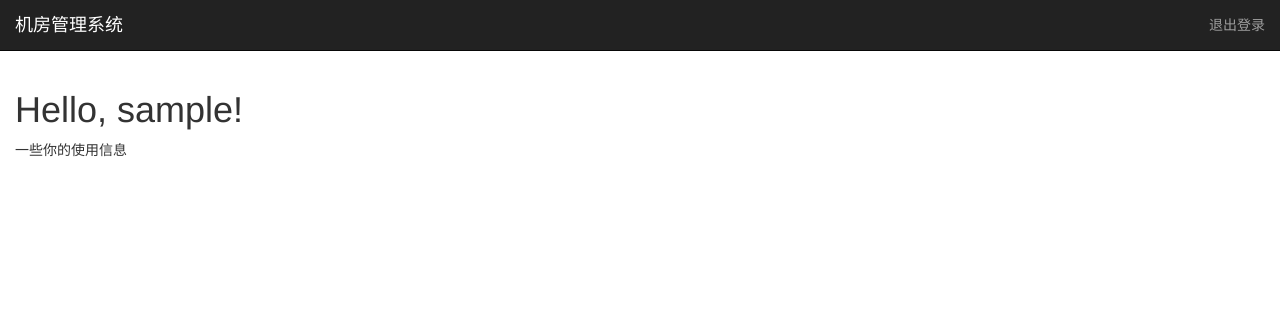
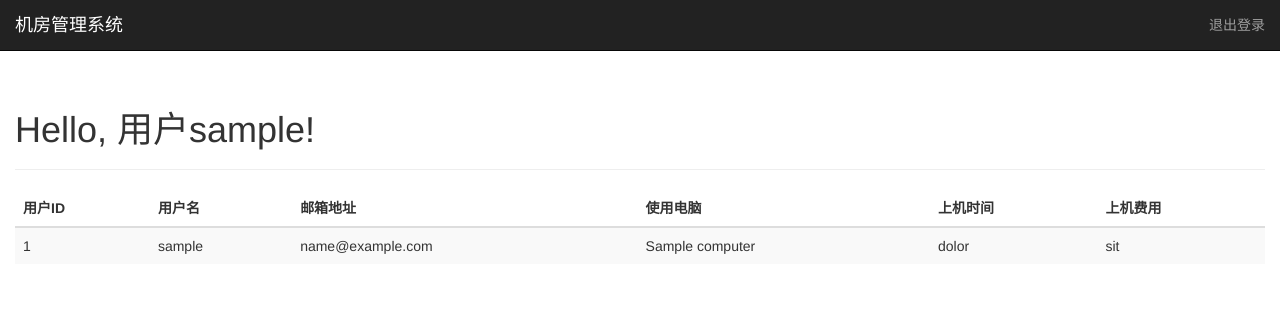
Before and after one commit to mapan1984/crms, a Flask app: page /user/user in a window 1280 px wide. Shown: the top 311 px of the page. Run offline with Flask 2, Linux system fonts and the light colour scheme; a user stored in the database is signed in; tables that the repository leaves empty hold one stand-in row (values such as "Sample post"); some libraries are stand-ins or nearby versions.

Commit message:
完成用户页面展示

```diff
--- a/app/__init__.py
+++ b/app/__init__.py
@@ -26,8 +26,8 @@ def create_app(config_name): # 程序的配置名
     from .main import main as main_blueprint
     app.register_blueprint(main_blueprint)  # 注册蓝本
 
-    from .auth import auth as auth_blueprint
-    app.register_blueprint(auth_blueprint, url_prefix='/auth')  # prefix会使注册为/login
+    from .user import user as user_blueprint
+    app.register_blueprint(user_blueprint, url_prefix='/user')  # prefix会使注册为/login
                                                                 # 的路由变为/auth/login
     from .manage import manage as manage_blueprint
     app.register_blueprint(manage_blueprint, url_prefix='/manage')
--- a/app/main/views.py
+++ b/app/main/views.py
@@ -21,10 +21,11 @@ def index():
         if user is not None and user.verify_password(form.password.data):
             if user.is_admin:
                 login_user(user, form.remember_me.data)
-                return redirect(request.args.get('next') or url_for('main.manage_all_computers'))
+                return redirect(request.args.get('next') or url_for('manage.all_computers'))
             elif not user.is_admin:
                 login_user(user, form.remember_me.data)
-                return redirect(request.args.get('next') or url_for('main.user_user'))
+                session['current_user_id']=user.id
+                return redirect(request.args.get('next') or url_for('user.information'))
         flash('无效密码')
     return render_template('index.html', form=form)
 
@@ -39,11 +40,3 @@ def register():
         flash('你现在可以登录')
         return redirect(url_for('main.index'))
     return render_template('/register.html', form=form)
-
-@main.route('/manage/all_computers', methods=['get', 'post'])
-def manage_all_computers():
-    return render_template('manage/all_computers.html', computer_list=Computer.query.all())
-
-@main.route('/user/user', methods=['get', 'post'])
-def user_user():
-    return render_template('user/user.html')
--- a/app/manage/views.py
+++ b/app/manage/views.py
@@ -6,6 +6,10 @@ from ..models import User, Computer
 from .forms import AddForm, DelForm
 
 # prefix 为注册路由自动加前缀/manage
+@manage.route('/all_computers')
+def all_computers():
+    return render_template('manage/all_computers.html', computer_list=Computer.query.all())
+
 @manage.route('/busy_computers')
 @login_required  # flask-login提供的修饰器，保护路由只能由登陆用户访问
 def busy_computers():
@@ -54,5 +58,5 @@ def del_computers():
 @login_required  # flask-login提供的修饰器，保护路由只能由登陆用户访问
 def logout():
     logout_user()
-    flash('你现在已经退出')
+    flash('管理员mapan现在已经退出')
     return redirect(url_for('main.index'))
--- a/app/templates/_layouts/manage_default.html
+++ b/app/templates/_layouts/manage_default.html
@@ -15,7 +15,7 @@
         <span class="icon-bar"></span>
         <span class="icon-bar"></span>
       </button>
-      <a class="navbar-brand" href="{{ url_for('main.manage_all_computers') }}">机房管理系统</a>
+      <a class="navbar-brand" href="{{ url_for('manage.all_computers') }}">机房管理系统</a>
     </div>
     <div class="navbar-collapse collapse" id="navbar">
       <ul class="nav navbar-nav navbar-right">
@@ -34,7 +34,7 @@
   <div class="row">
     <div class="col-sm-3 col-md-2 sidebar">
       <ul class="nav nav-sidebar">
-        <li ><a href="{{ url_for('main.manage_all_computers') }}">全局视图<span class="sr-only">(current)</span></a></li>
+        <li ><a href="{{ url_for('manage.all_computers') }}">全局视图<span class="sr-only">(current)</span></a></li>
         <li><a href="{{ url_for('manage.busy_computers') }}">已使用机器</a></li>
         <li><a href="{{ url_for('manage.free_computers') }}">空闲机器</a></li>
         <li><a href="{{ url_for('manage.add_computers') }}">添加机器</a></li>
--- a/app/templates/_layouts/user_default.html
+++ b/app/templates/_layouts/user_default.html
@@ -11,11 +11,11 @@
         <span class="icon-bar"></span>
         <span class="icon-bar"></span>
       </button>
-      <a class="navbar-brand" href="{{ url_for('main.user_user') }}">机房管理系统</a>
+      <a class="navbar-brand" href="{{ url_for('user.information') }}">机房管理系统</a>
     </div>
     <div class="navbar-collapse collapse" id="navbar">
       <ul class="nav navbar-nav navbar-right">
-        <li><a href="{{ url_for('manage.logout') }}">退出登录</a></li>
+        <li><a href="{{ url_for('user.logout') }}">退出登录</a></li>
       </ul>
     </div>
   </div>
--- a/app/templates/manage/all_computers.html
+++ b/app/templates/manage/all_computers.html
@@ -2,8 +2,8 @@
 
 {% block manage_content %}
 <div class="page-header">
-  <!-- current_user 由Flask-Login定义，在视图函数和模板中自动可用-->
-  <h1>Hello, 管理员{% if current_user.is_authenticated %}{{ current_user.username }}{% else %}Stranger{% endif %}!</h1>
+  <!-- current_user 由flask-login定义，在视图函数和模板中自动可用-->
+  <h1>hello, 管理员{% if current_user.is_authenticated %}{{ current_user.username }}{% else %}stranger{% endif %}!</h1>
 </div>
 <h2 class="sub-header">所有电脑</h2>
 <div class="table-responsive">
--- /dev/null
+++ b/app/templates/user/information.html
@@ -0,0 +1,32 @@
+{% extends "_layouts/user_default.html" %}
+
+{% block user_content %}
+<div class="page-header">
+  <!-- current_user 由flask-login定义，在视图函数和模板中自动可用-->
+  <h1>Hello, 用户{% if current_user.is_authenticated %}{{ current_user.username }}{% else %}Stranger{% endif %}!</h1>
+</div>
+<div class="table-responsive">
+  <table class="table table-striped">
+    <thead>
+      <tr>
+        <th>用户ID</th>
+        <th>用户名</th>
+        <th>邮箱地址</th>
+        <th>使用电脑</th>
+        <th>上机时间</th>
+        <th>上机费用</th>
+      </tr>
+    </thead>
+    <tbody>
+      <tr>
+        <td>{{ user.id }}</td>
+        <td>{{ user.username }}</td>
+        <td>{{ user.email }}</td>
+        <td>{{ user_computer.name }}</td>
+        <td>dolor</td>
+        <td>sit</td>
+      </tr>
+    </tbody>
+  </table>
+</div>
+{% endblock %}
--- a/app/templates/user/user.html
+++ /dev/null
@@ -1,6 +0,0 @@
-{% extends "_layouts/user_default.html" %}
-
-{% block user_content %}
-  <h1>Hello, {% if current_user.is_authenticated %}{{ current_user.username }}{% else %}Stranger{% endif %}!</h1>
-  <p>一些你的使用信息</p>
-{% endblock %}
--- a/app/auth/__init__.py
+++ b/app/user/__init__.py
@@ -1,5 +1,5 @@
 from flask import Blueprint
 
-auth = Blueprint('auth', __name__)
+user = Blueprint('user', __name__)
 
 from . import views
--- /dev/null
+++ b/app/user/views.py
@@ -0,0 +1,23 @@
+from flask import render_template, redirect, request, session, url_for, flash
+from flask.ext.login import login_user, logout_user, login_required
+from . import user
+from ..models import User
+
+
+# prefix 为注册路由自动加前缀/user
+@user.route('/user', methods=['get', 'post'])
+def information():
+    current_user = User.query.filter_by(id=session.get('current_user_id')).first()
+    current_user_computer = current_user.computers.first()
+    return render_template('user/information.html',
+                           user=current_user,
+                           user_computer=current_user_computer)
+
+@user.route('/logout')
+@login_required  # flask-login提供的修饰器，保护路由只能由登陆用户访问
+def logout():
+    current_user = User.query.filter_by(id=session.get('current_user_id')).first()
+    message=''.join(['用户', current_user.username, '现在已经退出'])
+    logout_user() # 删除并重折用户回话
+    flash(message)
+    return redirect(url_for('main.index'))
```
Also changed, not shown: app/auth/views.py (deleted, +0 -13 lines), app/templates/user.html (deleted, +0 -7 lines).
